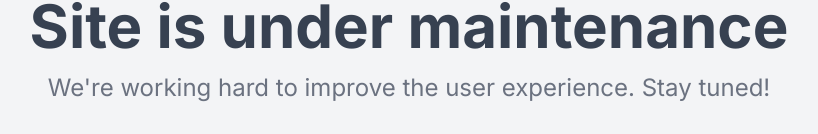
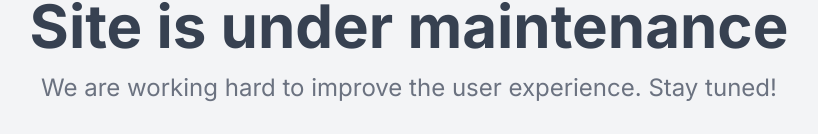
Before and after one commit to Hiranmoy45/happyflyy.com, a Next.js app: page / in a window 1280 px wide. Shown: the part 404-538 px from the top of the page, without its empty margins (231-1049 px from the left). Built offline with nearby package versions, Linux system fonts and the light colour scheme.

Commit message:
commited by Hiranmoy

```diff
--- a/app/page.tsx
+++ b/app/page.tsx
@@ -7,7 +7,7 @@ export default function Home() {
     <div className="min-h-screen flex flex-col justify-center items-center">
       <img src="https://www.svgrepo.com/show/426192/cogs-settings.svg" alt="Logo" className="mb-8 h-40"/>
       <h1 className="text-4xl md:text-5xl lg:text-6xl font-bold text-center text-gray-700 mb-4">Site is under maintenance</h1>
-      <p className="text-center text-gray-500 text-lg md:text-xl lg:text-2xl mb-8">We're working hard to improve the user experience. Stay tuned!</p>
+      <p className="text-center text-gray-500 text-lg md:text-xl lg:text-2xl mb-8">We are working hard to improve the user experience. Stay tuned!</p>
       <div className="flex space-x-4">
         <Link href="#" className="bg-gray-800 hover:bg-gray-700 text-white font-bold py-3 px-6 rounded">Contact Us</Link>
         <Link href="#" className="border-2 border-gray-800 text-black font-bold py-3 px-6 rounded">Reload</Link>
```
